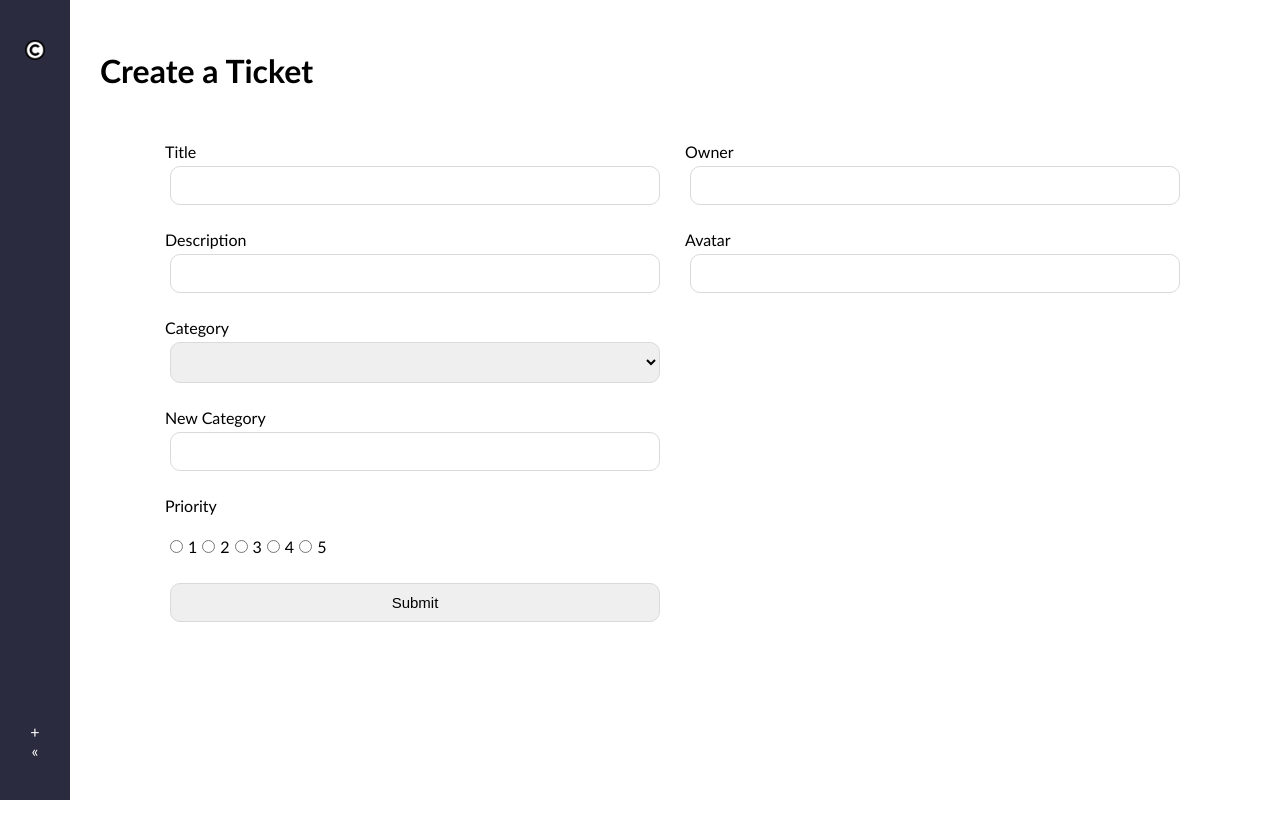
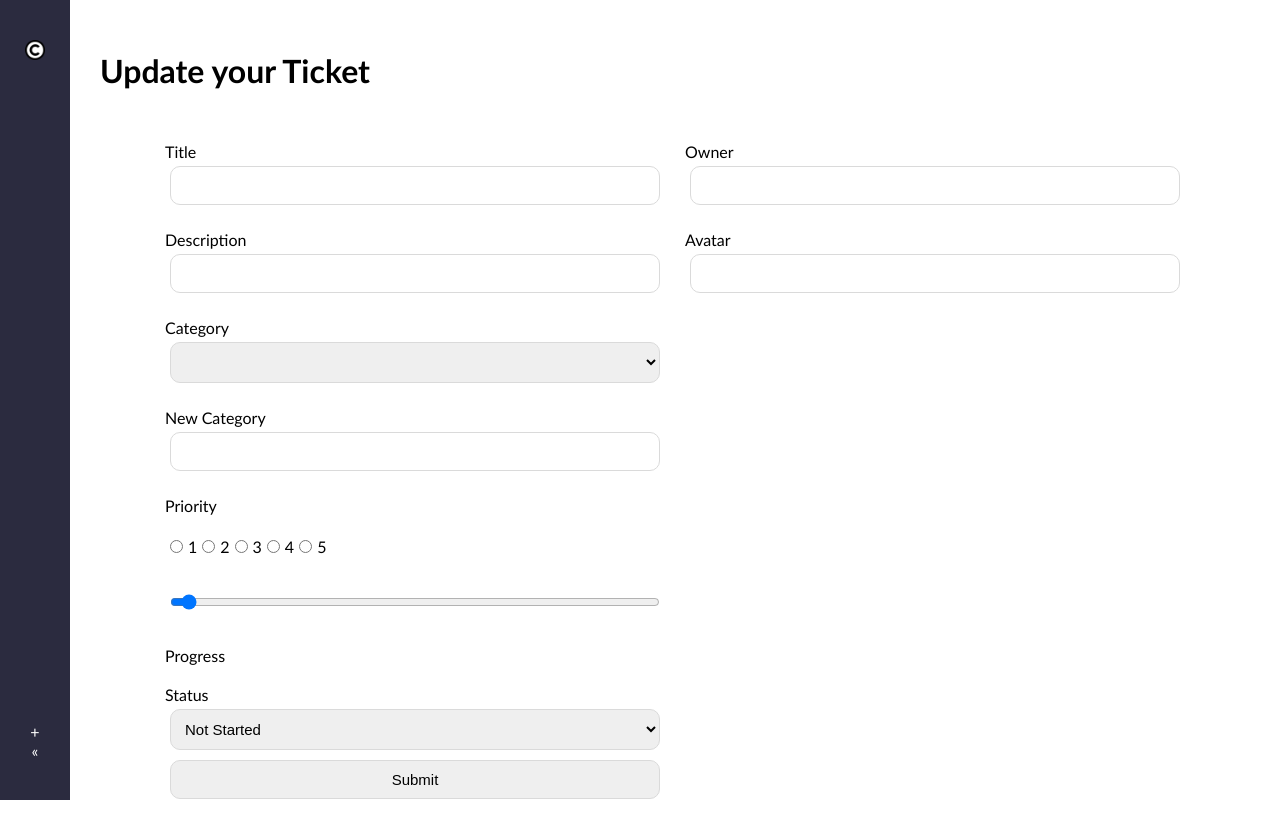
Before and after one commit to dganai/monday-clone, a React (Create React App) app: page /ticket/1 in a window 1280 px wide. Shown: the top 838 px of the page. Before the commit the page ends 800 px from the top, so only its background shows below. Built offline with nearby package versions, Linux system fonts and the light colour scheme.

Commit message:
passing edit mode to ticket page to have access to editing existing ticket

```diff
--- a/src/Pages/TicketPage.js
+++ b/src/Pages/TicketPage.js
@@ -3,13 +3,13 @@ import { useContext, useState } from 'react';
 import { useNavigate } from 'react-router-dom';
 import CategoriesContext from '../context';
 
-const TicketPage = () => {
+const TicketPage = ({ editMode }) => {
   const [formData, setFormData] = useState({
     status: 'not started',
     progress: 0,
     timestamp: new Date().toISOString(),
   });
-  const editMode = false;
+
   const { categories, setCategories } = useContext(CategoriesContext);
 
   const navigate = useNavigate();
```
